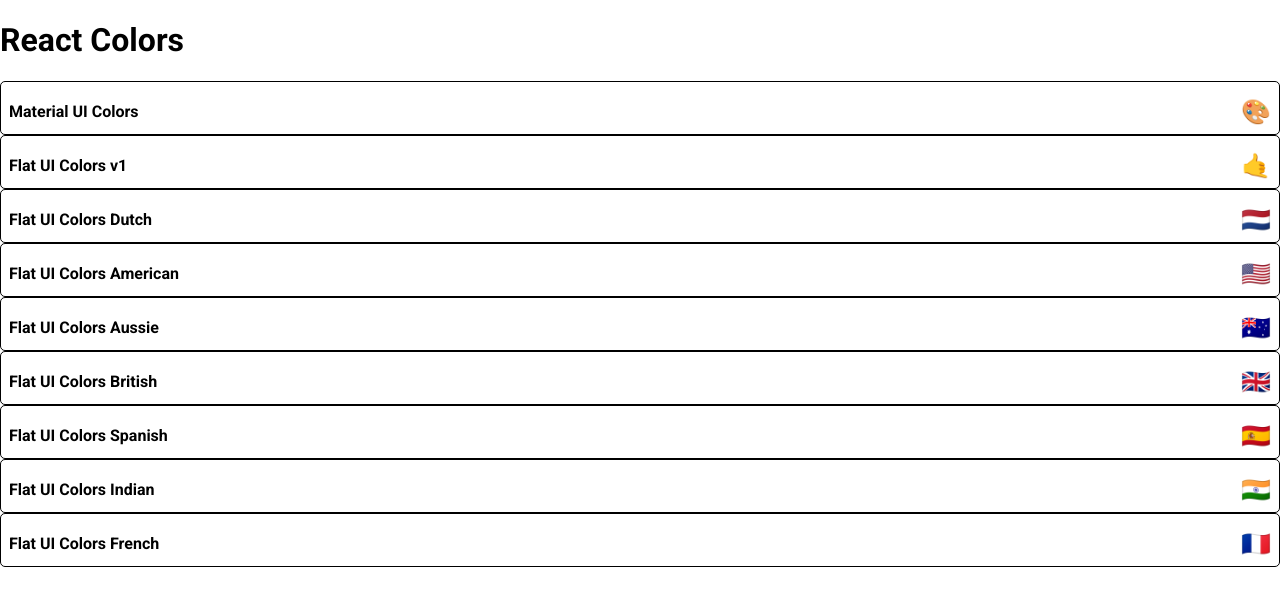
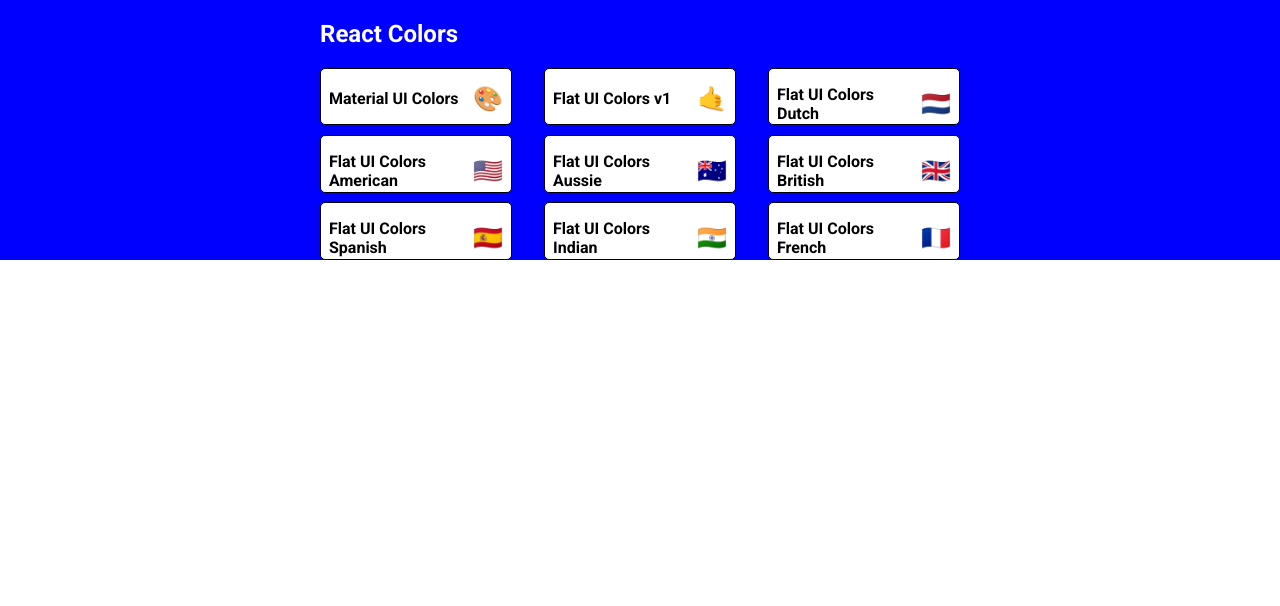
Before and after one commit to deepak-mane/colors-app, a React (Create React App) app: page / in a window 1280 px wide. Shown: the top 606 px of the page. Built offline with nearby package versions, Linux system fonts and the light colour scheme.

Commit message:
start styling PaletteList

```diff
--- a/src/PaletteList.js
+++ b/src/PaletteList.js
@@ -1,18 +1,59 @@
 import React, { Component } from 'react'
 import { Link } from 'react-router-dom'
+
+import { makeStyles } from '@mui/styles'
+
 import MiniPalette from './MiniPalette'
 import './PaletteList.css'
-class PaletteList extends Component {
-  render() {
-    const { palettes } = this.props
-    return (
-      <div>
-        <h1>React Colors</h1>
-        {palettes.map(palette => (
-          <MiniPalette {...palette} />
-        ))}
+
+const useStyles = makeStyles({
+  root: {
+    background: 'blue',
+    height: '100%',
+    display: 'flex',
+    alignItems: 'flex-start',
+    justifyContent: 'center'
+  },
+  container: {
+    width: '50%',
+    display: 'flex',
+    alignItems: 'flex-start',
+    flexDirection: 'column',
+    flexWrap: 'wrap'
+  },
+  nav: {
+    display: 'flex',
+    width: '100%',
+    justifyContent: 'space-between',
+    color: 'white'
+  },
+
+  palettes: {
+    boxSizing: 'border-box',
+    width: '100%',
+    display: 'grid',
+    gridTemplateColumns: 'repeat(3,30%)',
+    gridGap: '5%'
+  }
+})
+
+function PaletteList(props) {
+  const classes = useStyles()
+  const { palettes } = props
+  return (
+    <div className={classes.root}>
+      <div className={classes.container}>
+        <nav className={classes.nav}>
+          <h1 className={classes.title}>React Colors</h1>
+        </nav>
+        <div className={classes.palettes}>
+          {palettes.map(palette => (
+            <MiniPalette {...palette} />
+          ))}
+        </div>
       </div>
-    )
-  }
+    </div>
+  )
 }
+
 export default PaletteList
```
